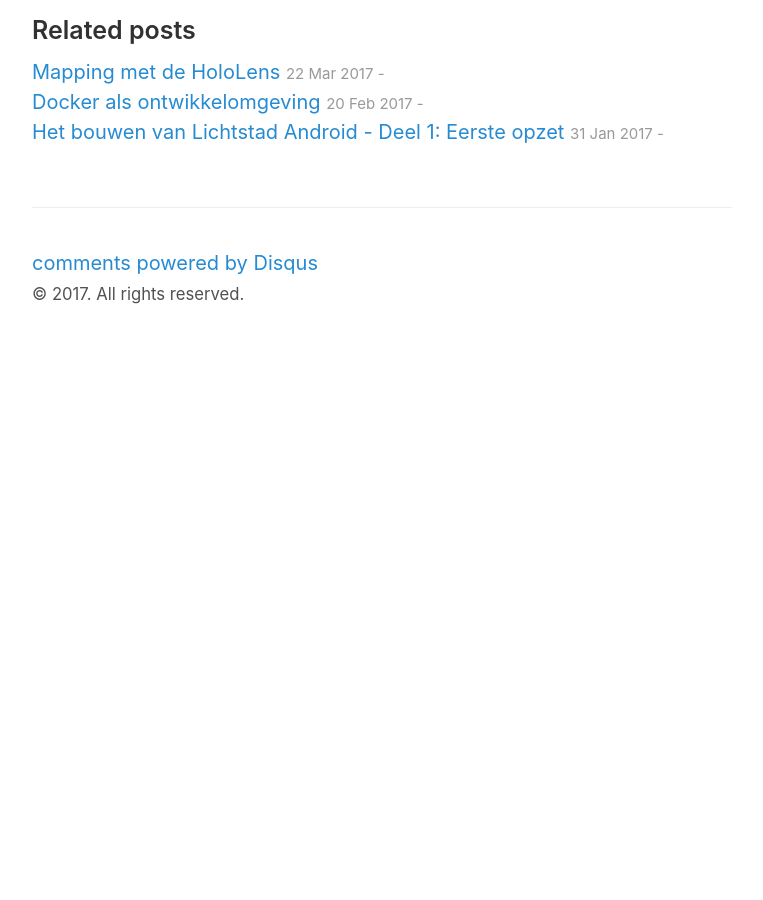
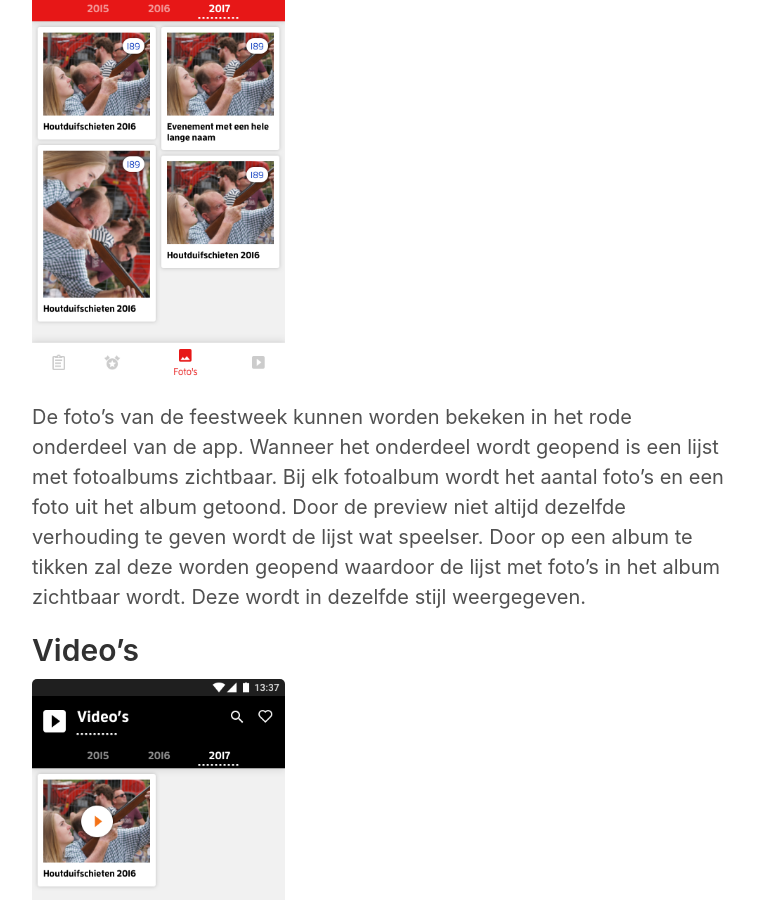
Before and after one commit to move4mobile/geekbites, a Jekyll site: the page built from _posts/2017-03-29-lichtstad-android-2.md, in a window 1280 px wide and 900 px high, scrolled down 2458 px. Shown: the whole window, without its empty margins (258-1021 px from the left). Built offline with Jekyll 4.4.1, drawn with Linux system fonts in a browser that asks for light colours; comment, search, counter and statistics services are not loaded; before the commit the page ends 2806 px from its top, so only the background shows below that; some of the changed text lies outside the part shown.

Commit message:
Add photos and videos design to post

```diff
--- a/_posts/2017-03-29-lichtstad-android-2.md
+++ b/_posts/2017-03-29-lichtstad-android-2.md
@@ -19,3 +19,11 @@ Het onderdeel programma is in deze applicatie oranje. In dit onderdeel is het mo
 ## Uitslagen
 <img alt="Ontwerp onderdeel uitslagen" src="/assets/lichtstad-android-2/result.png" style="max-height: 50vh;"/>
 In het blauwe onderdeel uitslagen zijn de uitslagen van evenementen tijdens de feestweek te bekijken. Van elk evenement wordt een afbeelding en de naam getoond. Wanneer op een evenement wordt getikt zal de website van gramsbergen.nl worden geopend om de uitslagen te laten zien. Bovenin de tabbalk kan een jaar worden gekozen, zodat de uitslagen van meerdere jaren kunnen worden vergeleken.
+
+## Foto's
+<img alt="Ontwerp onderdeel foto's" src="/assets/lichtstad-android-2/photos.png" style="max-height: 50vh;"/>
+De foto's van de feestweek kunnen worden bekeken in het rode onderdeel van de app. Wanneer het onderdeel wordt geopend is een lijst met fotoalbums zichtbaar. Bij elk fotoalbum wordt het aantal foto's en een foto uit het album getoond. Door de preview niet altijd dezelfde verhouding te geven wordt de lijst wat speelser. Door op een album te tikken zal deze worden geopend waardoor de lijst met foto's in het album zichtbaar wordt. Deze wordt in dezelfde stijl weergegeven.
+
+## Video's
+<img alt="Ontwerp onderdeel video's" src="/assets/lichtstad-android-2/videos.png" style="max-height: 50vh;"/>
+Het laatste onderdeel van de app is het zwarte onderdeel video's. Hier zijn de video's die door de oranjevereniging zijn geüpload te zien. Wanneer op de video wordt getikt zal de youtube-app openen om de video af te spelen.
```
